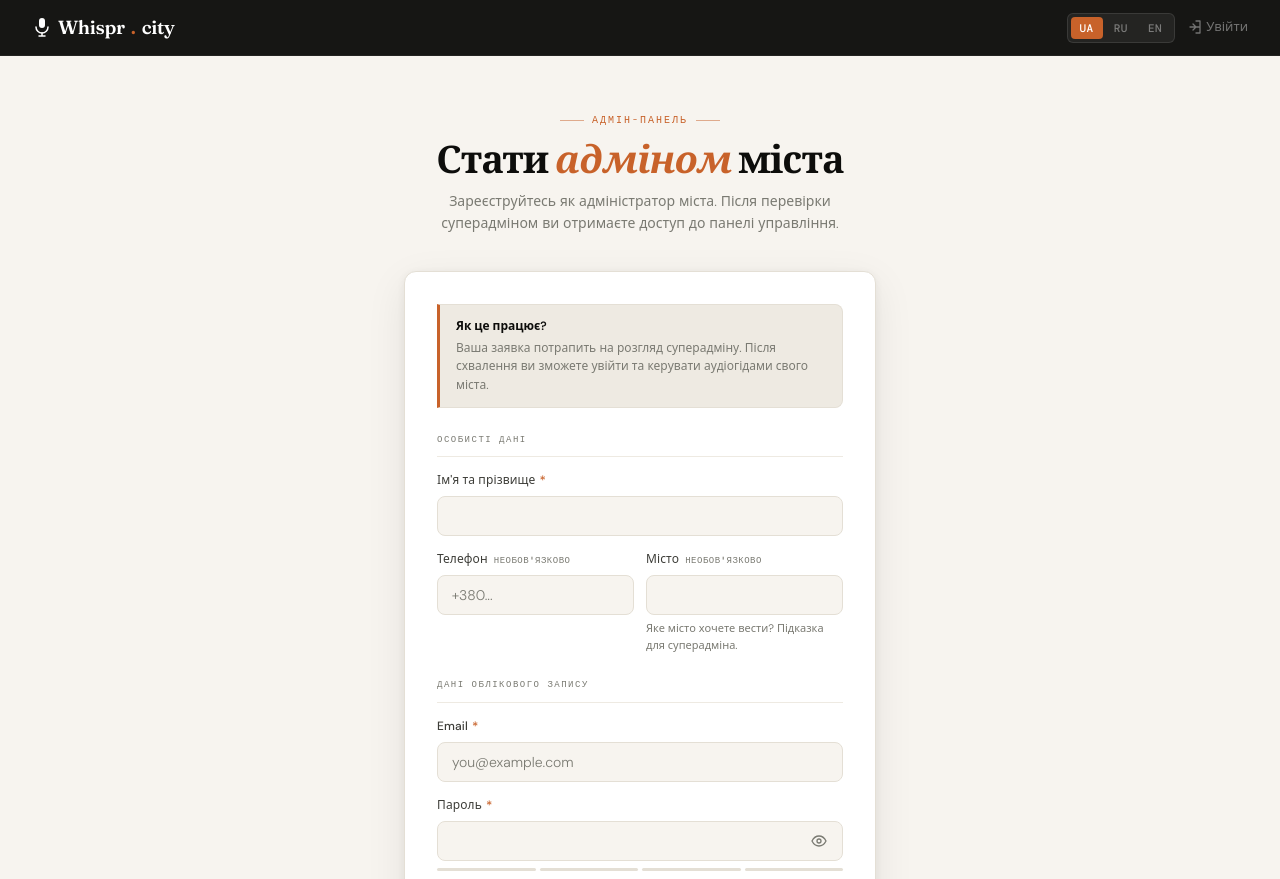
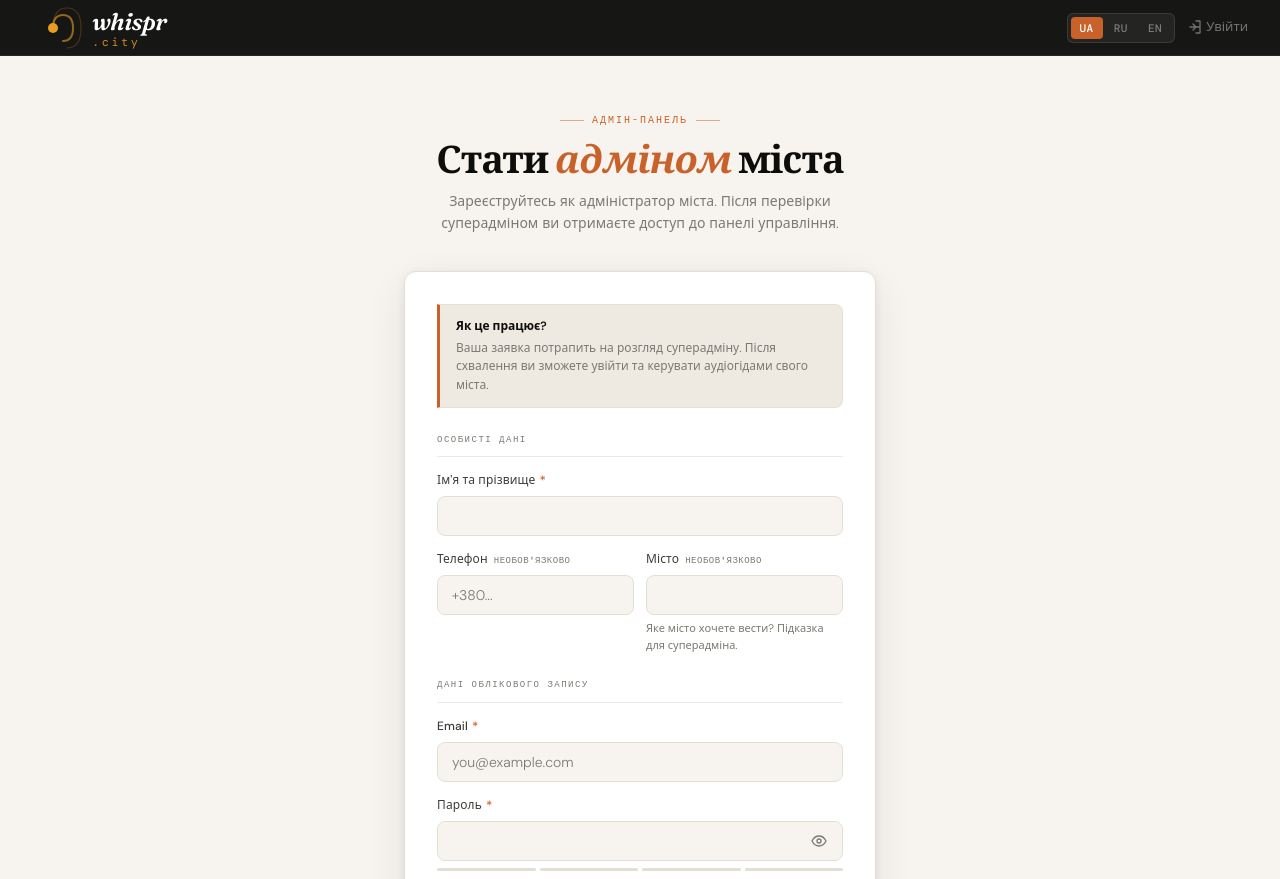
Before and after one commit to javagames77-dotcom/audioguide, a plain HTML site: page register.html in a window 1280 px wide. Shown: the top 879 px of the page. Drawn offline with nearby package versions, Linux system fonts and the light colour scheme.

Commit message:
Update register.html

```diff
--- a/register.html
+++ b/register.html
@@ -67,15 +67,10 @@ body {
 }
 
 .nav-logo {
-  font-family: var(--serif);
-  font-size: 19px;
-  font-weight: 600;
-  color: #fff;
-  letter-spacing: -.3px;
   text-decoration: none;
   display: flex;
   align-items: center;
-  gap: 6px;
+  line-height: 1;
 }
 .nav-logo-dot { color: var(--accent); }
 
@@ -538,9 +533,13 @@ body {
 
 <!-- NAV -->
 <nav class="nav">
-  <a href="/" class="nav-logo">
-    <svg width="20" height="20" viewBox="0 0 20 20" fill="none" xmlns="http://www.w3.org/2000/svg"><rect x="7" y="1" width="6" height="10" rx="3" fill="currentColor"/><path d="M4 10a6 6 0 0 0 12 0" stroke="currentColor" stroke-width="1.5" stroke-linecap="round"/><path d="M10 16v3M7 19h6" stroke="currentColor" stroke-width="1.5" stroke-linecap="round"/></svg> Whispr<span class="nav-logo-dot">.</span>city
-  </a>
+  <a href="/" class="nav-logo"><svg width="152" height="56" viewBox="0 0 152 56" xmlns="http://www.w3.org/2000/svg">
+  <circle cx="21" cy="28" r="5" fill="#e89e22"/>
+  <path d="M21 28 Q21 15 31 15 Q41 15 41 28 Q41 41 31 41" fill="none" stroke="rgba(232,158,34,0.6)" stroke-width="2" stroke-linecap="round"/>
+  <path d="M21 28 Q21 8 35 8 Q49 8 49 28 Q49 48 35 48" fill="none" stroke="rgba(232,158,34,0.22)" stroke-width="1.2" stroke-linecap="round"/>
+  <text x="60" y="30" font-family="Fraunces,Georgia,serif" font-size="24" font-style="italic" font-weight="700" fill="#ffffff" letter-spacing="-0.5">whispr</text>
+  <text x="60" y="46" font-family="DM Mono,monospace" font-size="12" fill="rgba(232,158,34,0.85)" letter-spacing="2.5">.city</text>
+</svg></a>
   <div class="nav-right">
     <div class="lang-sw">
       <button class="lang-btn active" onclick="setLang('uk')">UA</button>
```
